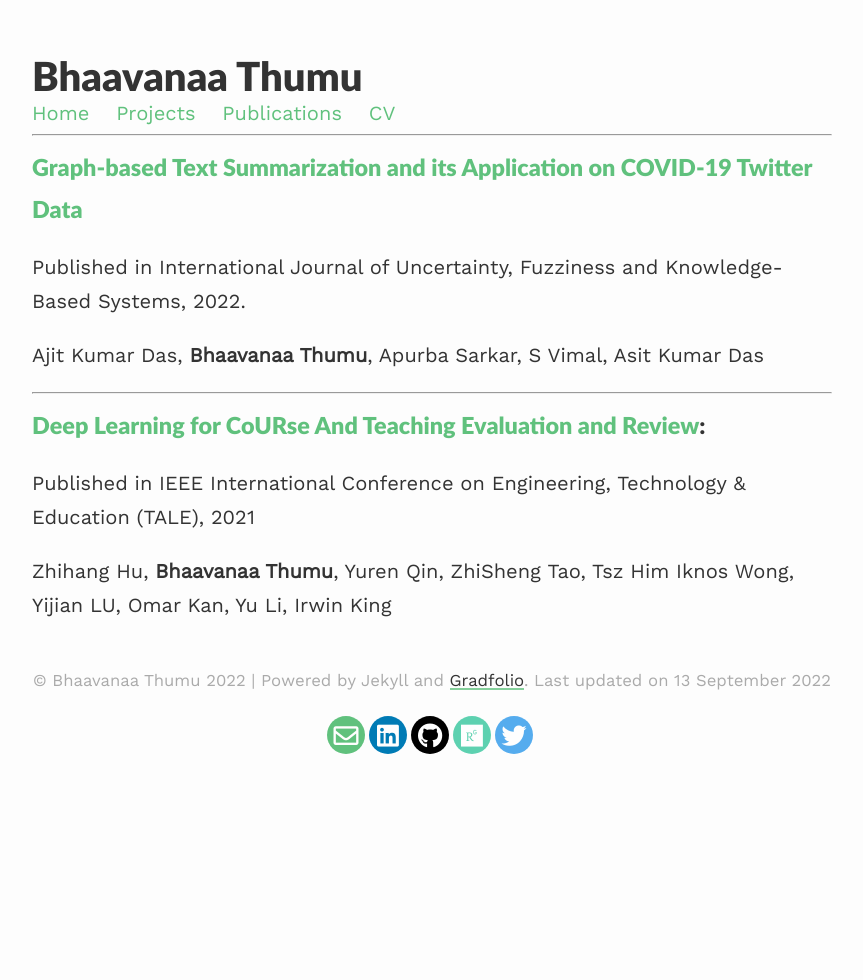
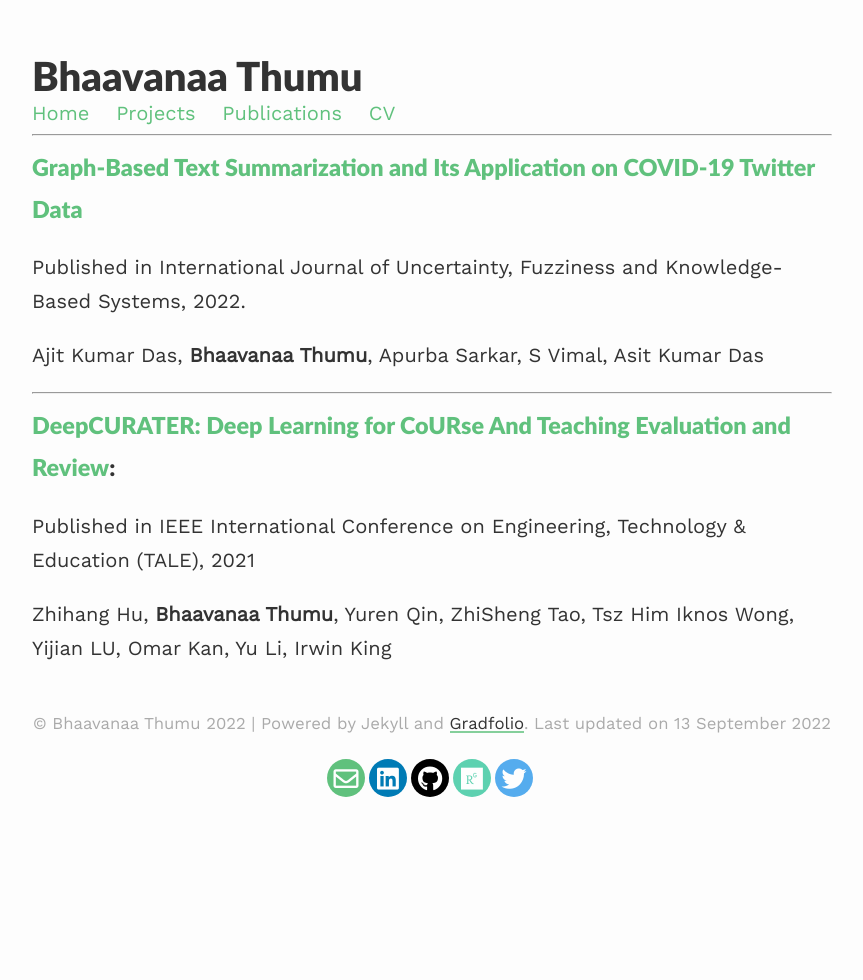
Before and after one commit to bhaavanaa/bhaavanaa.github.io, a Jekyll site: the page built from _pages/blogs.md, in a window 1280 px wide. Shown: the whole page, without its empty margins (208-1071 px from the left). Built offline with Jekyll 4.4.1, drawn with Linux system fonts in a browser that asks for light colours; nearby versions of some CDN libraries.

Commit message:
Update blogs.md

```diff
--- a/_pages/blogs.md
+++ b/_pages/blogs.md
@@ -6,7 +6,7 @@ published: true
 ---
 
 ---
-### [Graph-based Text Summarization and its Application on COVID-19 Twitter Data](https://www.worldscientific.com/doi/epdf/10.1142/S0218488522400190)
+### [Graph-Based Text Summarization and Its Application on COVID-19 Twitter Data](https://www.worldscientific.com/doi/epdf/10.1142/S0218488522400190)
 
 Published in International Journal of Uncertainty, Fuzziness and Knowledge-Based Systems, 2022.
 
@@ -15,7 +15,7 @@ Ajit Kumar Das, **Bhaavanaa Thumu**, Apurba Sarkar, S Vimal, Asit Kumar Das
 <!-- [IIT - KGP](https://www.worldscientific.com/doi/epdf/10.1142/S0218488522400190) -->
 ---
 
-### [Deep Learning for CoURse And Teaching Evaluation and Review](https://ieeexplore.ieee.org/document/9678633):
+### [DeepCURATER: Deep Learning for CoURse And Teaching Evaluation and Review](https://ieeexplore.ieee.org/document/9678633):
 
 Published in IEEE International Conference on Engineering, Technology & Education (TALE), 2021
 
```
